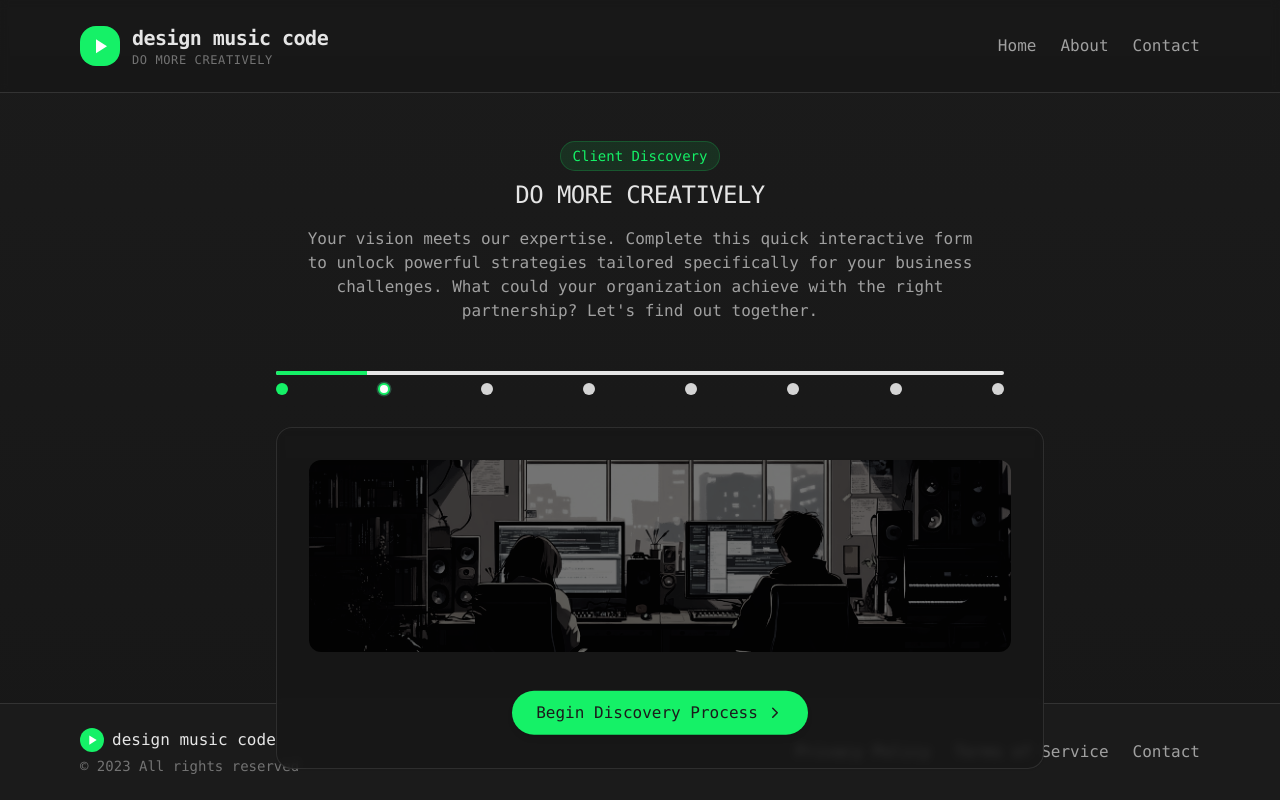
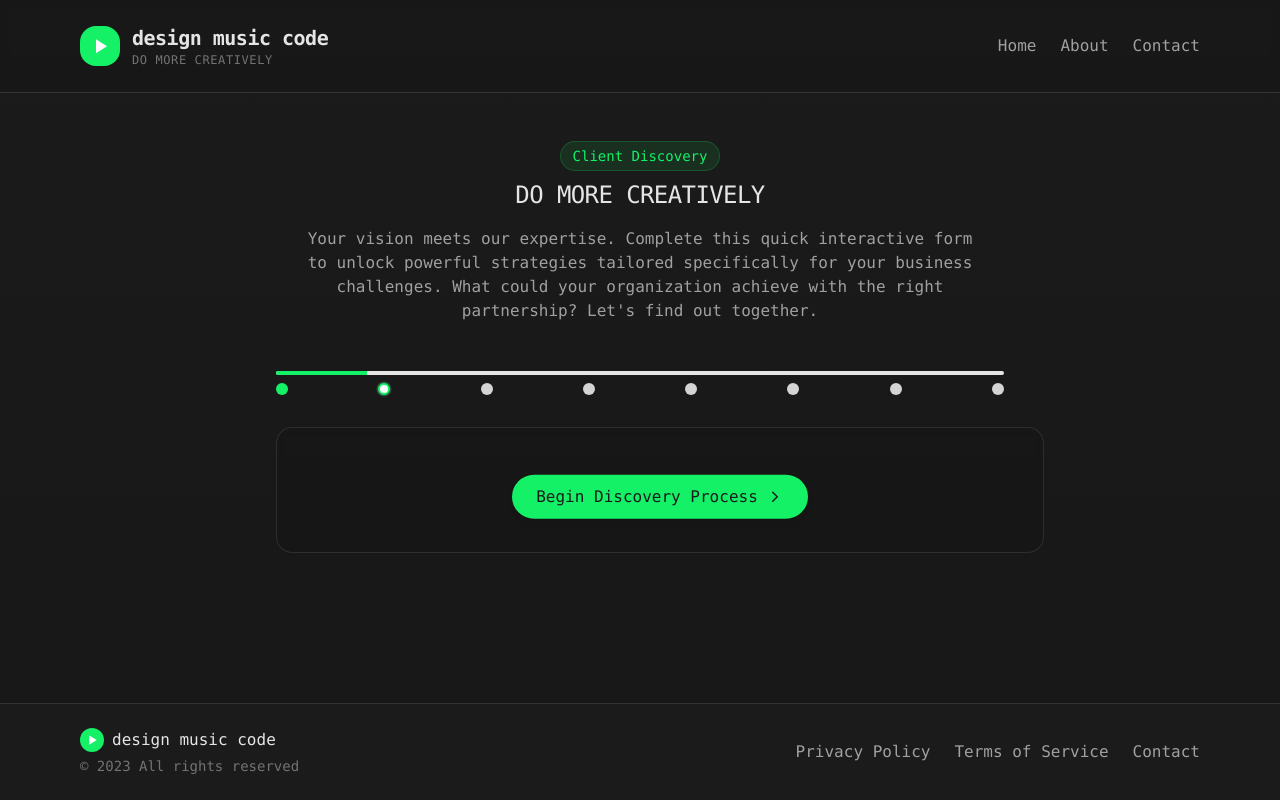
Before and after one commit to console-1/client-discovery, a React (Vite) app: page / in a window 1280 px wide. Built offline with nearby package versions, Linux system fonts and the light colour scheme.

Commit message:
Remove image from opening section
Removes the image from the opening section of the discovery form. The bouncing button is kept.

```diff
--- a/src/components/DiscoveryForm.tsx
+++ b/src/components/DiscoveryForm.tsx
@@ -1,4 +1,3 @@
-
 import React, { useState, useEffect, useCallback } from 'react';
 import { useToast } from '@/components/ui/use-toast';
 import { cn } from '@/lib/utils';
@@ -143,11 +142,6 @@ const DiscoveryForm: React.FC = () => {
       case 0:
         // Opening
         return <div className="flex flex-col items-center my-0">
-            <img
-              src="public/lovable-uploads/a3ab946f-abe3-4435-97a5-05ec1deea1d5.png"
-              alt="Design music code studio"
-              className="w-full h-48 object-cover rounded-xl mb-6 opacity-90 img-blend"
-            />
             <div className="animate-float">
               <button onClick={nextSection} className="btn-mint mt-4 flex items-center justify-center gap-2">
                 Begin Discovery Process <ChevronRight size={18} />
```
